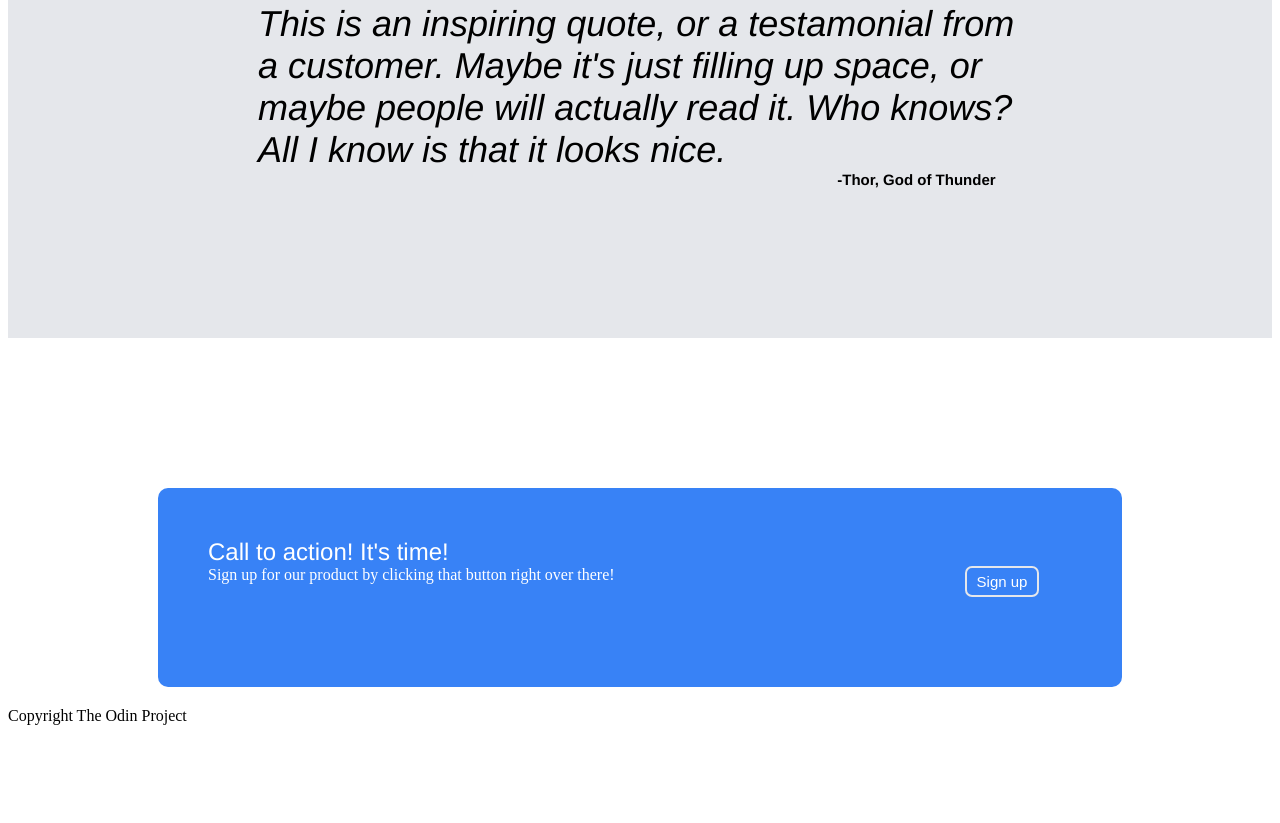
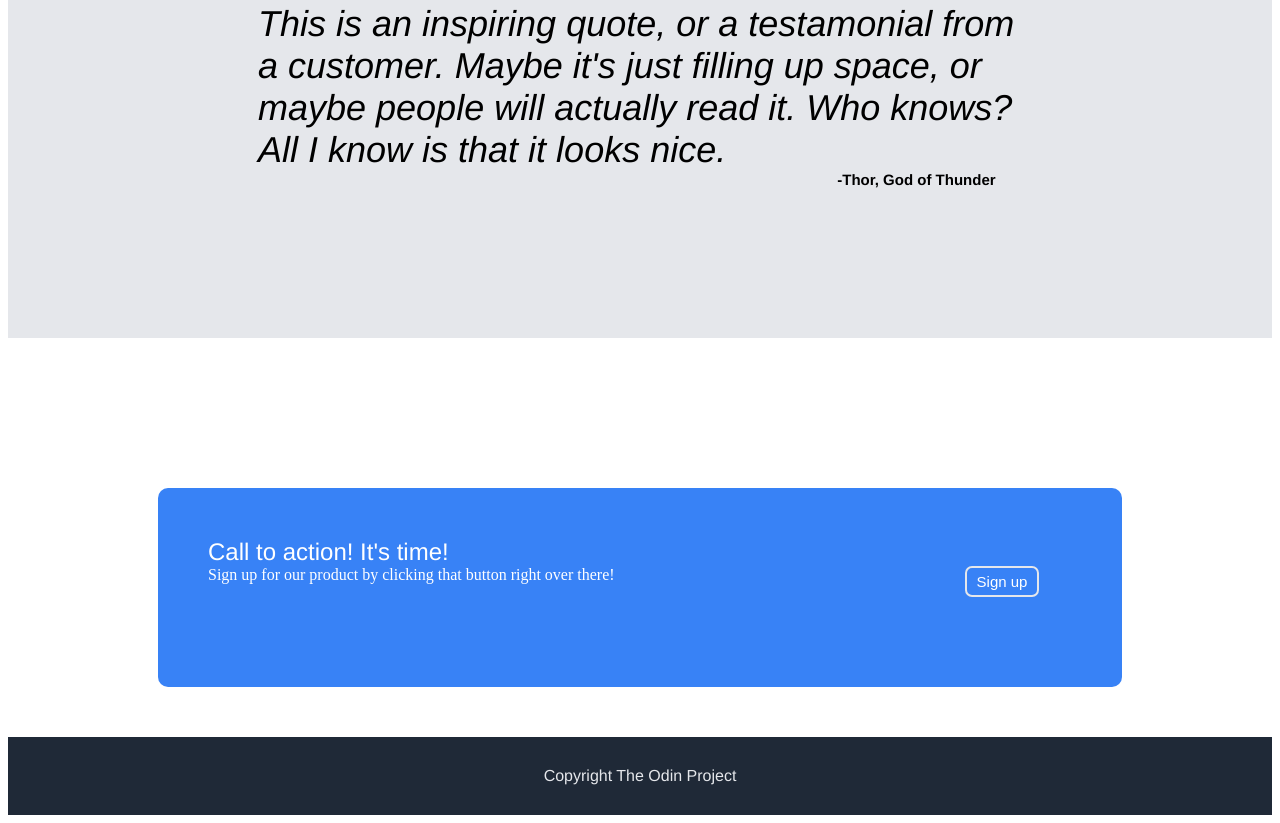
Before and after one commit to hiticasj/firstwebsite, a plain HTML site: page firstwebsite.html in a window 1280 px wide. Shown: the part 1085-1908 px from the top of the page. Before the commit the page ends 1818 px from the top, so only its background shows below. Drawn offline with Linux system fonts and the light colour scheme.

Commit message:
Added container to footer HTML. SAdded and arranged footer in CSS.

```diff
--- a/firstwebsite.css
+++ b/firstwebsite.css
@@ -240,3 +240,19 @@ li {
 }
 
 /*signup*/
+
+/*footer*/
+.footer {
+    background-color: #1F2937;
+    color: #E5E7EB;
+    display: flex;
+    font-family:'Helvetica', Tahoma, Geneva, sans-serif;
+    padding: 30px;
+    align-items: center;
+    justify-content: center;
+}
+
+.footercontainer {
+    margin-top: 50px;
+}
+/*footer*/
--- a/firstwebsite.html
+++ b/firstwebsite.html
@@ -80,7 +80,8 @@
         <button class="button2">Sign up</button>
     </div>
 
-
+    <div class="footercontainer">
     <div class="footer">Copyright  The Odin Project</div>
+        </div>
 </body>
 </html>
```
